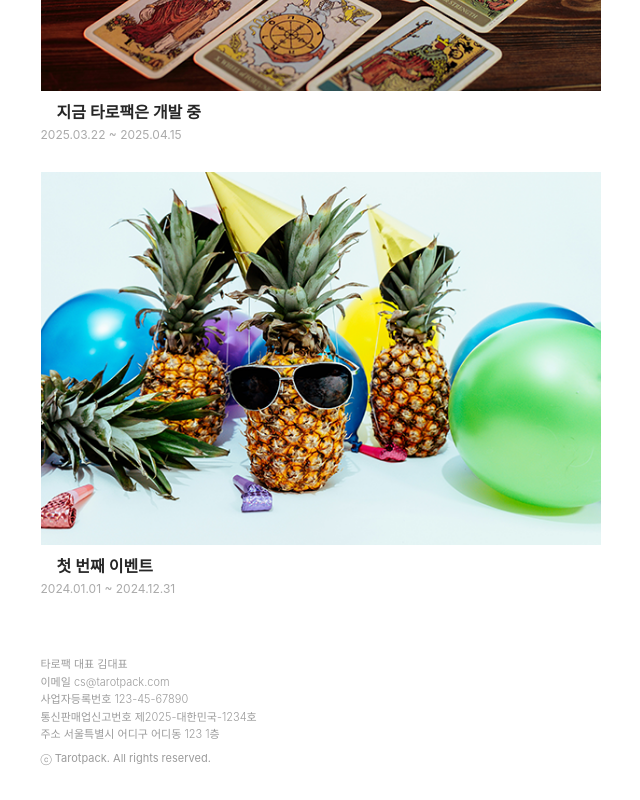
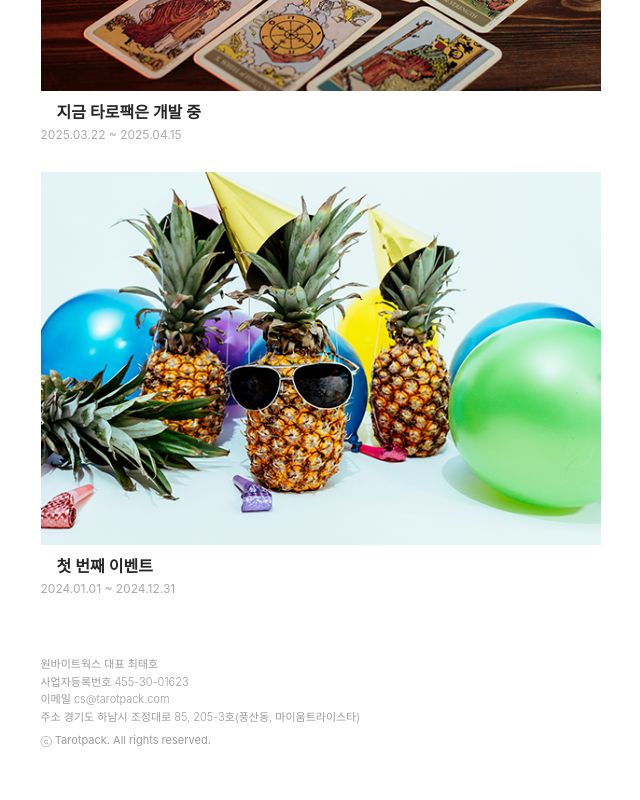
Before and after one commit to ev33/tarotpack, a SvelteKit app: page /event in a window 1280 px wide. Shown: the part 864-1664 px from the top of the page, without its empty margins (312-952 px from the left). Built offline with nearby package versions, Linux system fonts and the light colour scheme; some icons are missing; a web font is replaced by a local one.

Commit message:
푸터 사업자 정보 입력

```diff
--- a/src/routes/Footer.svelte
+++ b/src/routes/Footer.svelte
@@ -1,10 +1,10 @@
 <footer>
 	<ul>
-		<li><span>타로팩</span> 대표 김대표</li>
+		<li><span>원바이트웍스</span> 대표 최태호</li>
+		<li><span>사업자등록번호</span> 455-30-01623</li>
 		<li><span>이메일</span> cs@tarotpack.com</li>
-		<li><span>사업자등록번호</span> 123-45-67890</li>
-		<li><span>통신판매업신고번호</span> 제2025-대한민국-1234호</li>
-		<li><span>주소</span> 서울특별시 어디구 어디동 123 1층</li>
+		<!-- <li><span>통신판매업신고번호</span> 제2025-대한민국-1234호</li> -->
+		<li><span>주소</span> 경기도 하남시 조정대로 85, 205-3호(풍산동, 마이움트라이스타)</li>
 	</ul>
 	<span id="copyright">ⓒ Tarotpack. All rights reserved.</span>
 </footer>
```
